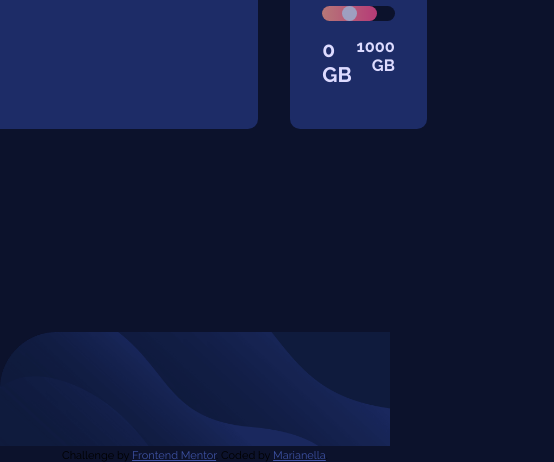
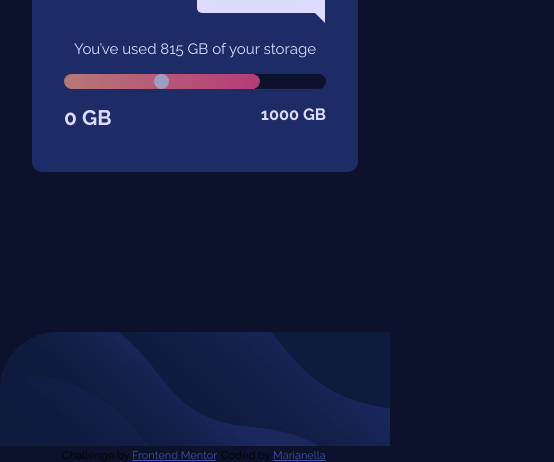
Before and after one commit to Marianellag1/Fylo-data-fishstick, a plain HTML site: page index.html in a window 390 px wide. Shown: the part 382-844 px from the top of the page, 554 px wide, since content can reach past the window. Drawn offline with Linux system fonts and the light colour scheme.

Commit message:
saving changes of updated code. left previous code for comparison. Maybe more reduced code as i get better.

```diff
--- a/css/style.css
+++ b/css/style.css
@@ -292,3 +292,14 @@ body {
     background: #04AA6D;
     cursor: pointer;
 } */
+
+@media screen and (max-width: 659px) {
+    .wrapper {
+        display: flex;
+        flex-direction: column;
+    }
+
+    .second-box {
+        margin: 4rem 0;
+    }
+}
```
Also changed, not shown: images/desktopimg.png (added), images/mobileimg.png (added), 3 other files.
